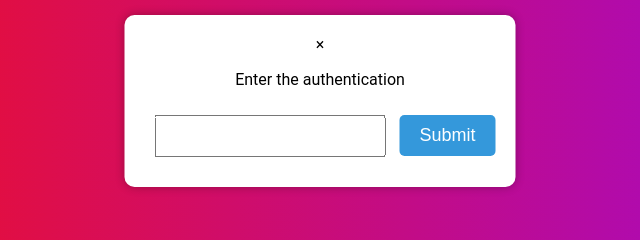
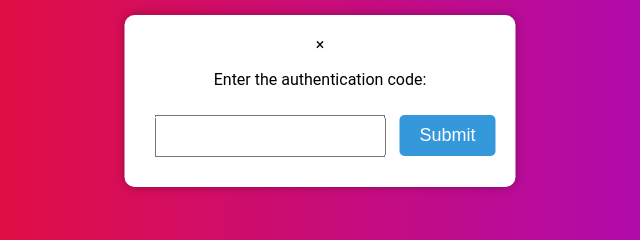
Before and after one commit to Shivam-Shane/Touch, a plain HTML site: page index.html in a window 1280 px wide. Shown: the part 299-539 px from the top of the page, 320-960 px from the left. Drawn offline with Linux system fonts and the light colour scheme.

Commit message:
code change

```diff
--- a/index.html
+++ b/index.html
@@ -142,7 +142,7 @@
       <div id="customModal" class="modal">
         <div class="modal-content">
           <span class="close-btn" onclick="closeModal()">&times;</span>
-          <p id="authPrompt">Enter the authentication</p>
+          <p id="authPrompt">Enter the authentication code:</p>
           <input type="password" id="authCode" />
           <button onclick="checkCode()">Submit</button>
           <p id="authError" style="color: red; display: none;">Incorrect code. Please try again.</p>
```
